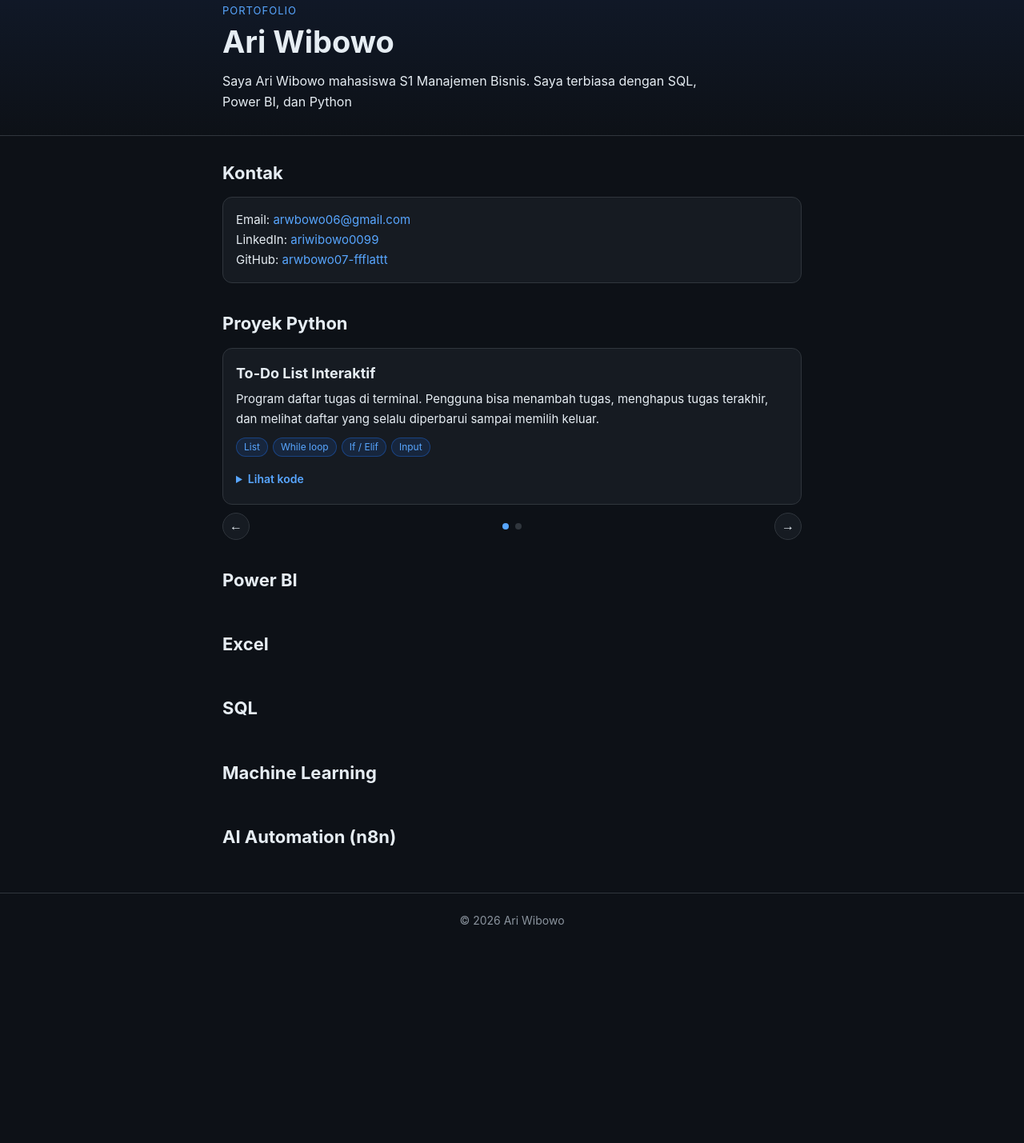
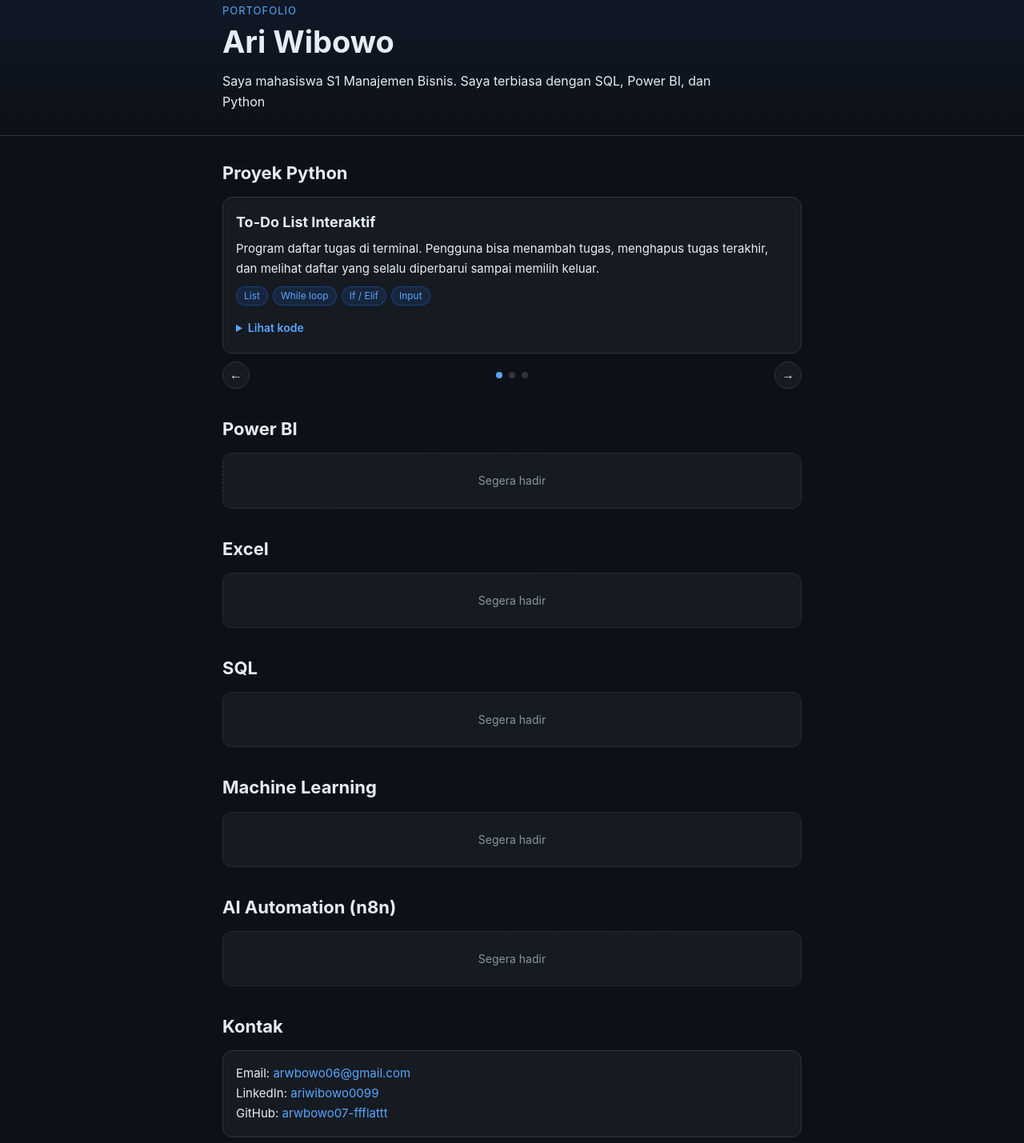
Before and after one commit to ariwibowo8/ariwibowo8.github.io, a plain HTML site: page index.html in a window 1280 px wide. Shown: the part 45-1474 px from the top of the page at 80% size. Before the commit the page ends 1243 px from the top, so only its background shows below. Drawn offline with Linux system fonts and the light colour scheme.

Commit message:
Update index.html

```diff
--- a/index.html
+++ b/index.html
@@ -20,6 +20,7 @@
     .card p { margin:0 0 10px; font-size:15px; }
     .badges { display:flex; flex-wrap:wrap; gap:6px; margin-bottom:12px; }
     .badge { background:#1f6feb22; color:var(--accent); border:1px solid #1f6feb66; padding:1px 9px; border-radius:999px; font-size:12px; }
+    .empty { border-style:dashed; color:var(--muted); text-align:center; font-size:14px; padding:22px 16px; }
 
     .slides { display:flex; gap:12px; overflow-x:auto; scroll-snap-type:x mandatory; scrollbar-width:none; }
     .slides::-webkit-scrollbar { display:none; }
@@ -46,20 +47,11 @@
   <div class="wrap">
     <p class="tag">Portofolio</p>
     <h1>Ari Wibowo</h1>
-    <p class="intro">Saya Ari Wibowo mahasiswa S1 Manajemen Bisnis. Saya terbiasa dengan SQL, Power BI, dan Python</p>
+    <p class="intro">Saya mahasiswa S1 Manajemen Bisnis. Saya terbiasa dengan SQL, Power BI, dan Python</p>
   </div>
 </header>
 
 <main class="wrap">
-
-  <section class="contact">
-    <h2>Kontak</h2>
-    <div class="card">
-      <p style="margin:0">Email: <a href="mailto:arwbowo06@gmail.com">arwbowo06@gmail.com</a></p>
-      <p style="margin:0">LinkedIn: <a href="https://www.linkedin.com/in/ariwibowo0099" target="_blank" rel="noopener">ariwibowo0099</a></p>
-      <p style="margin:0">GitHub: <a href="https://github.com/arwbowo07-ffflattt">arwbowo07-ffflattt</a></p>
-    </div>
-  </section>
 
   <section>
     <h2>Proyek Python</h2>
@@ -166,12 +158,15 @@ else:
         </div>
       </div>
 
-      <!-- Slide baru: salin satu blok .slide di atas, lalu tambah satu <span class="dot"></span> di bagian dots -->
+      <!-- SLIDE 3: slot kosong, salin blok .slide di atas buat proyek berikutnya -->
+      <div class="slide">
+        <div class="card empty">Proyek Python berikutnya, segera hadir</div>
+      </div>
 
     </div>
     <div class="nav">
       <button class="arrow" id="prev" type="button" aria-label="Sebelumnya">&#8592;</button>
-      <div class="dots"><span class="dot on"></span><span class="dot"></span></div>
+      <div class="dots"><span class="dot on"></span><span class="dot"></span><span class="dot"></span></div>
       <button class="arrow" id="next" type="button" aria-label="Berikutnya">&#8594;</button>
     </div>
   </section>
@@ -179,26 +174,40 @@ else:
   <section>
     <h2>Power BI</h2>
     <!-- Isi proyek Power BI di sini nanti -->
+    <div class="card empty">Segera hadir</div>
   </section>
 
   <section>
     <h2>Excel</h2>
     <!-- Isi proyek Excel di sini nanti -->
+    <div class="card empty">Segera hadir</div>
   </section>
 
   <section>
     <h2>SQL</h2>
     <!-- Isi proyek SQL di sini nanti -->
+    <div class="card empty">Segera hadir</div>
   </section>
 
   <section>
     <h2>Machine Learning</h2>
     <!-- Isi proyek Machine Learning di sini nanti -->
+    <div class="card empty">Segera hadir</div>
   </section>
 
   <section>
     <h2>AI Automation (n8n)</h2>
     <!-- Isi proyek AI Automation / n8n di sini nanti -->
+    <div class="card empty">Segera hadir</div>
+  </section>
+
+  <section class="contact">
+    <h2>Kontak</h2>
+    <div class="card">
+      <p style="margin:0">Email: <a href="mailto:arwbowo06@gmail.com">arwbowo06@gmail.com</a></p>
+      <p style="margin:0">LinkedIn: <a href="https://www.linkedin.com/in/ariwibowo0099" target="_blank" rel="noopener">ariwibowo0099</a></p>
+      <p style="margin:0">GitHub: <a href="https://github.com/arwbowo07-ffflattt">arwbowo07-ffflattt</a></p>
+    </div>
   </section>
 
 </main>
```
